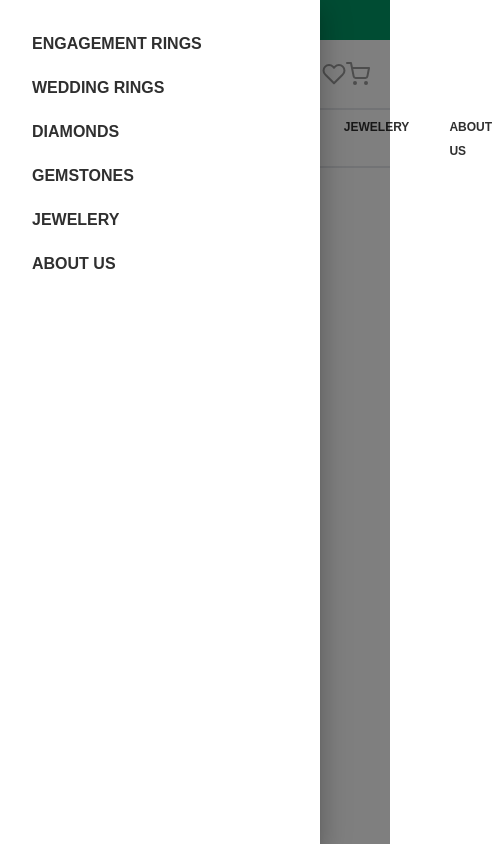
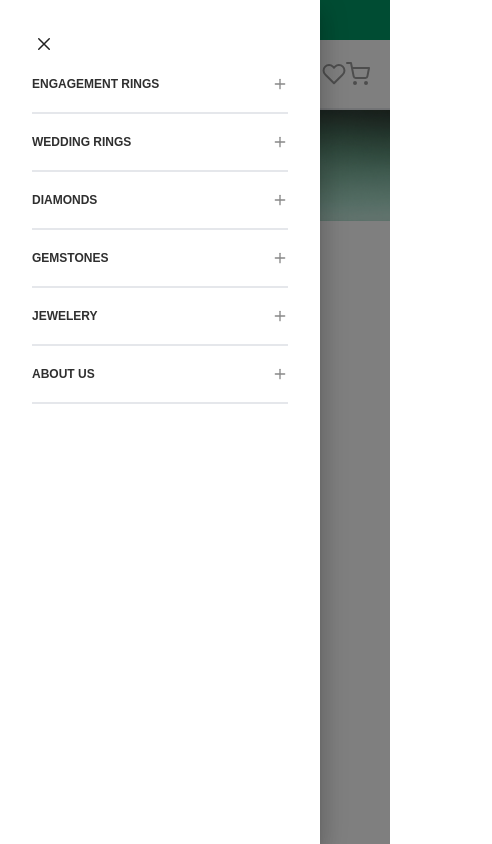
Before and after one commit to metlandus/renart-case-front, a React (Vite) app: page / in a window 390 px wide. Both pictures are taken after a click on the button 28 px from the left and 71 px from the top of the page. Shown: the whole page, 492 px wide, since content can reach past the window. Built offline with nearby package versions, Linux system fonts and the light colour scheme; a web font is replaced by a local one.

Commit message:
Homepage banner done

```diff
--- a/src/App.jsx
+++ b/src/App.jsx
@@ -9,6 +9,24 @@ function App() {
 				</p>
 			</div>
 			<Header />
+			<div className="relative w-full overflow-hidden flex justify-center">
+				<img
+					src="image.webp"
+					className="min-w-[1200px] h-auto object-cover object-center"
+				/>
+				<div className="absolute top-1/2 left-0 -translate-y-1/2 p-16 flex flex-col lg:flex-row lg:justify-between lg:items-center w-fit lg:w-full">
+					<div className="">
+						<p className="text-white font-bold text-lg lg:text-4xl">
+							Create Your Dream Ring
+						</p>
+					</div>
+					<div className="">
+						<p className="bg-white p-2 lg:p-4 text-[#6b7773] text-xs font-semibold cursor-pointer">
+							START WITH A SETTING
+						</p>
+					</div>
+				</div>
+			</div>
 		</>
 	);
 }
--- a/src/components/Header.jsx
+++ b/src/components/Header.jsx
@@ -5,7 +5,11 @@ import {
 	FiUser,
 	FiSearch,
 } from "react-icons/fi";
-import { GiHamburgerMenu } from "react-icons/gi";
+import { RxHamburgerMenu } from "react-icons/rx";
+import { FiPlus } from "react-icons/fi";
+
+import { IoCloseOutline } from "react-icons/io5";
+
 import { useState } from "react";
 import { Drawer } from "@mui/material";
 
@@ -56,14 +60,14 @@ export function Header() {
 	//   );
 	return (
 		<header>
-			<div className="flex justify-between p-5">
+			<div className="flex justify-between p-5 border-b-2 border-[#e5e7eb] lg:border-none">
 				<div className="flex items-center gap-2 text-[#9B9B9B]">
-					<div>
+					<div className="flex items-center">
 						<button
 							className="lg:hidden"
 							onClick={toggleDrawer(true)}
 						>
-							<GiHamburgerMenu />
+							<RxHamburgerMenu className="text-gray-800 size-6" />
 						</button>
 						<Drawer
 							open={open}
@@ -75,13 +79,24 @@ export function Header() {
 							}}
 							onClose={toggleDrawer(false)}
 						>
-							{ringsList.map((item) => (
-								<a
-									href="#"
-									className="text-[#2f2f2f] cursor-pointer hover:border-b-2 font-semibold"
-								>
-									{item}
-								</a>
+							<button onClick={toggleDrawer(false)}>
+								<IoCloseOutline size={24} />
+							</button>
+							{ringsList.map((item, index) => (
+								<>
+									<a
+										key={index}
+										href="#"
+										className="text-[#2f2f2f] flex justify-between text-xs font-semibold"
+									>
+										{item}
+										<FiPlus
+											size={16}
+											className="text-[#888888]"
+										/>
+									</a>
+									<div className="border-b-2 border-[#e5e7eb]"></div>
+								</>
 							))}
 						</Drawer>
 					</div>
@@ -92,7 +107,7 @@ export function Header() {
 				</div>
 				<a
 					href="/"
-					className="pl-17 md:pl-2 text-xl md:text-2xl font-bold text-nowrap"
+					className="pl-6 md:pl-0 md:pr-6 lg:pr-0 text-xl md:text-2xl font-bold text-nowrap"
 				>
 					SHOP NAME
 				</a>
@@ -103,15 +118,16 @@ export function Header() {
 					<FiShoppingCart className="size-6 md:size-7" />
 				</div>
 			</div>
-			<nav className="border-y-2 border-[#e5e7eb]">
+			<nav className="hidden lg:block border-y-2 border-[#e5e7eb]">
 				<ul className="flex justify-center gap-10 md:gap-20 xl:gap-30 p-1">
-					{ringsList.map((item) => (
-						<li>
+					{ringsList.map((item, index) => (
+						<li key={index}>
 							<a
 								href="#"
-								className="text-[#2f2f2f] text-xs cursor-pointer hover:border-b-2 font-semibold"
+								className="text-[#2f2f2f] text-xs cursor-pointer font-semibold relative group inline-block pb-1"
 							>
 								{item}
+								<span className="absolute bottom-0 left-0 w-0 h-0.5 bg-[#2f2f2f] transition-all duration-400 ease-out group-hover:w-full"></span>
 							</a>
 						</li>
 					))}
--- a/src/index.css
+++ b/src/index.css
@@ -1,7 +1,5 @@
 @import "tailwindcss";
-@import "tw-animate-css";
 
-@custom-variant dark (&:is(.dark *));
 
 @font-face {
 	font-family: "Avenir";
```
Also changed, not shown: public/image.webp (added).
